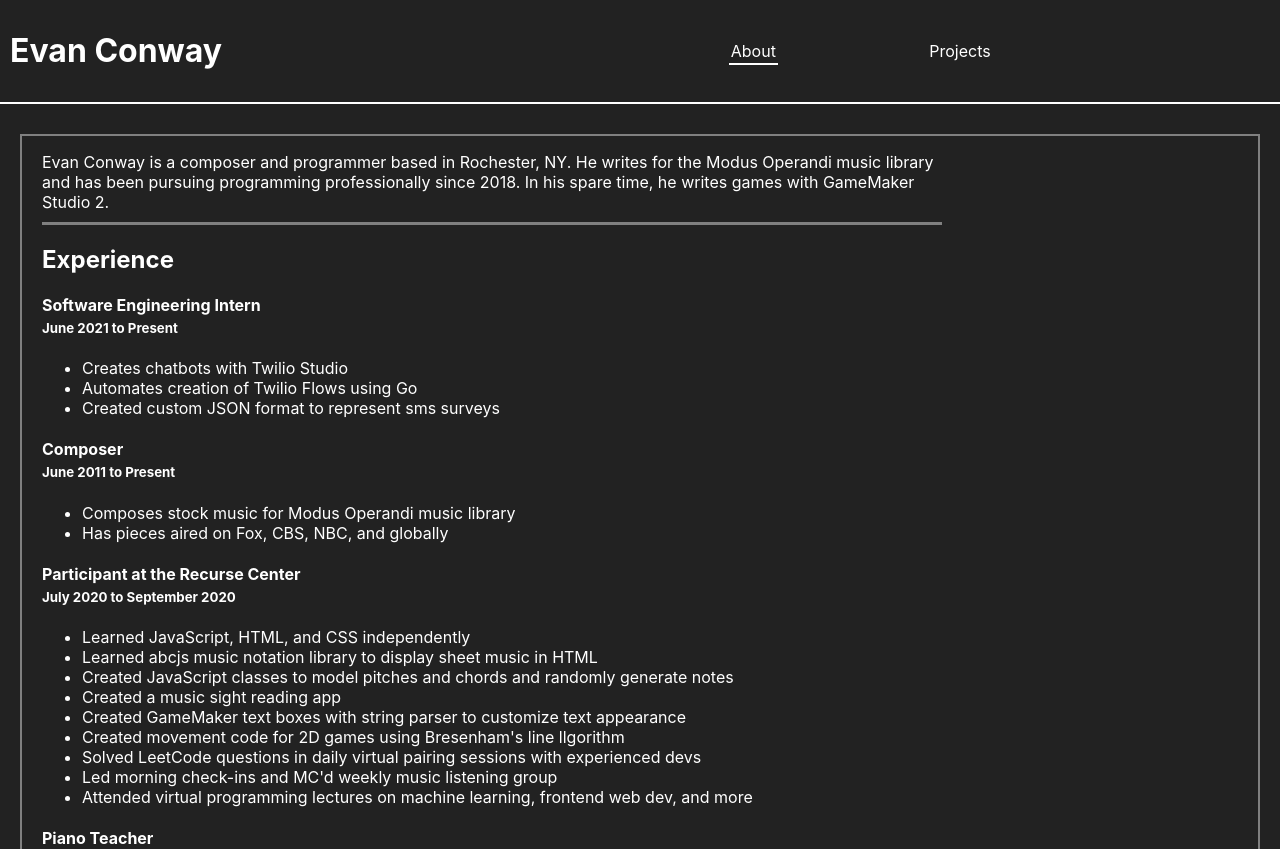
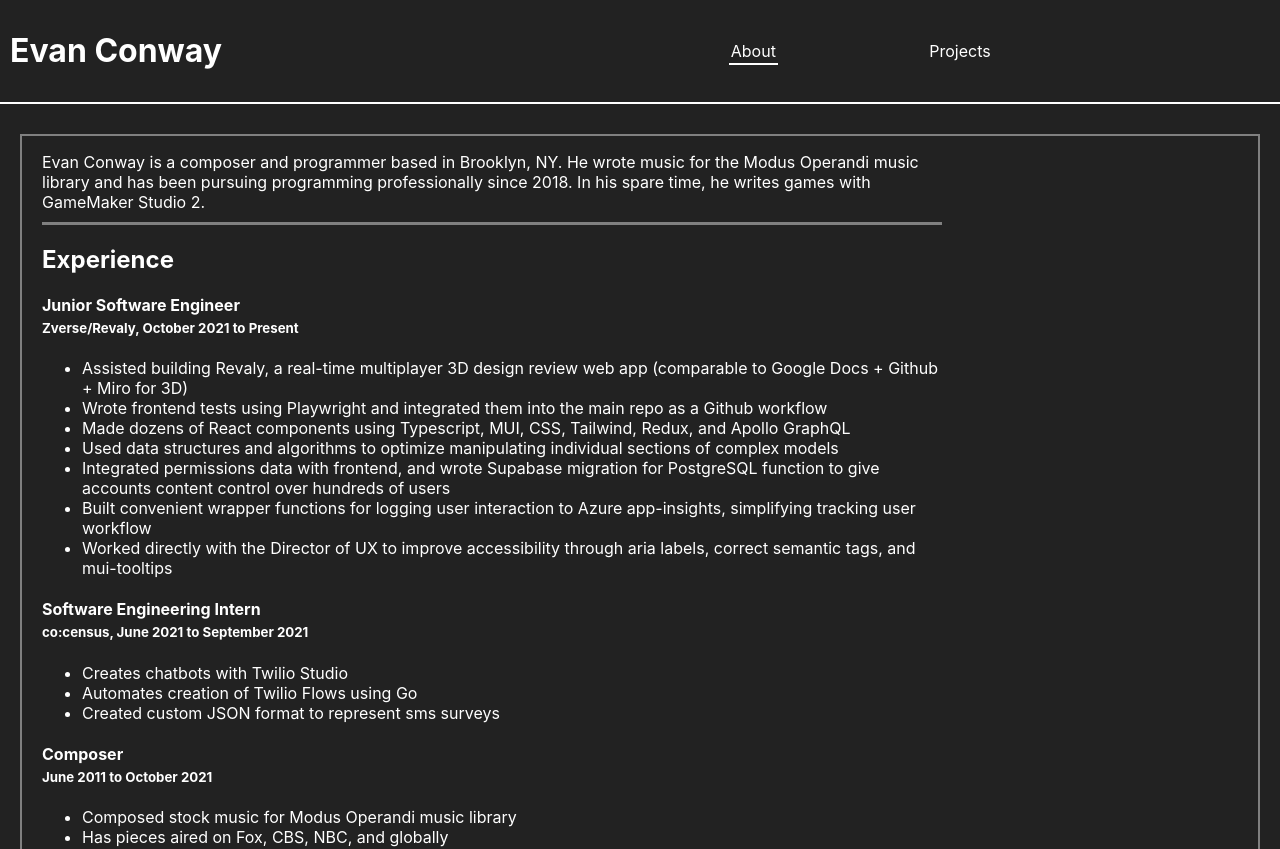
Before and after one commit to AceOfHeart5/evanconway, a React (Create React App) app: page / in a window 1280 px wide. Shown: the top 849 px of the page. Built offline with nearby package versions, Linux system fonts and the light colour scheme.

Commit message:
update about section

```diff
--- a/src/About.js
+++ b/src/About.js
@@ -1,28 +1,40 @@
 const About = () => {
     const noBottom = { marginBottom: "0px"};
     const smallTop = { marginTop: "5px"};
+
     return (
         <article style={{ maxWidth: "900px" }}>
             <p style={{paddingBottom: "10px", borderColor: "grey", borderBottomStyle: "solid"}}>
-                Evan Conway is a composer and programmer based in Rochester, NY. He writes for the Modus Operandi music library and has been pursuing
+                Evan Conway is a composer and programmer based in Brooklyn, NY. He wrote music for the Modus Operandi music library and has been pursuing
                 programming professionally since 2018. In his spare time, he writes games with GameMaker Studio 2.
             </p>
             <h1>Experience</h1>
+            <h4 style={noBottom}>Junior Software Engineer</h4>
+            <h5 style={smallTop}>Zverse/Revaly, October 2021 to Present</h5>
+            <ul>
+                <li>Assisted building Revaly, a real-time multiplayer 3D design review web app (comparable to Google Docs + Github + Miro for 3D)</li>
+                <li>Wrote frontend tests using Playwright and integrated them into the main repo as a Github workflow</li>
+                <li>Made dozens of React components using Typescript, MUI, CSS, Tailwind, Redux, and Apollo GraphQL</li>
+                <li>Used data structures and algorithms to optimize manipulating individual sections of complex models</li>
+                <li>Integrated permissions data with frontend, and wrote Supabase migration for PostgreSQL function to give accounts content control over hundreds of users</li>
+                <li>Built convenient wrapper functions for logging user interaction to Azure app-insights, simplifying tracking user workflow</li>
+                <li>Worked directly with the Director of UX to improve accessibility through aria labels, correct semantic tags, and mui-tooltips</li>
+            </ul>
             <h4 style={noBottom}>Software Engineering Intern</h4>
-            <h5 style={smallTop}>June 2021 to Present</h5>
+            <h5 style={smallTop}>co:census, June 2021 to September 2021</h5>
             <ul>
                 <li>Creates chatbots with Twilio Studio</li>
                 <li>Automates creation of Twilio Flows using Go</li>
                 <li>Created custom JSON format to represent sms surveys</li>
             </ul>
             <h4 style={noBottom}>Composer</h4>
-            <h5 style={smallTop}>June 2011 to Present</h5>
+            <h5 style={smallTop}>June 2011 to October 2021</h5>
             <ul>
-                <li>Composes stock music for Modus Operandi music library</li>
+                <li>Composed stock music for Modus Operandi music library</li>
                 <li>Has pieces aired on Fox, CBS, NBC, and globally</li>
             </ul>
             <h4 style={noBottom}>Participant at the Recurse Center</h4>
-            <h5 style={smallTop}>July 2020 to September 2020</h5>
+            <h5 style={smallTop}>Recurse Center, July 2020 to September 2020</h5>
             <ul>
                 <li>Learned JavaScript, HTML, and CSS independently</li>
                 <li>Learned abcjs music notation library to display sheet music in HTML</li>
@@ -51,6 +63,6 @@ const About = () => {
             <h5 style={smallTop}>Lawrence University, June 2013</h5>
         </article>
     );
-}
+};
 
 export default About;
```
